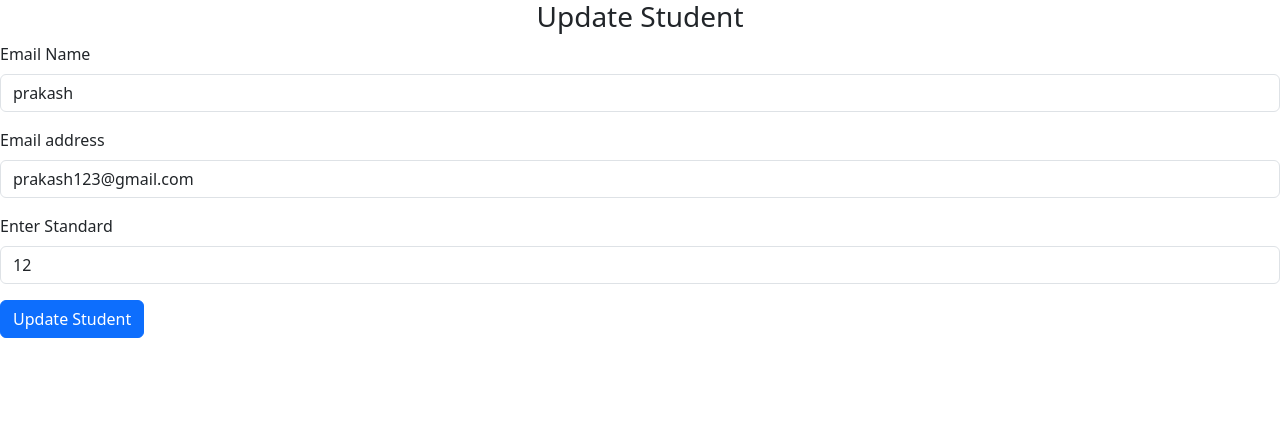
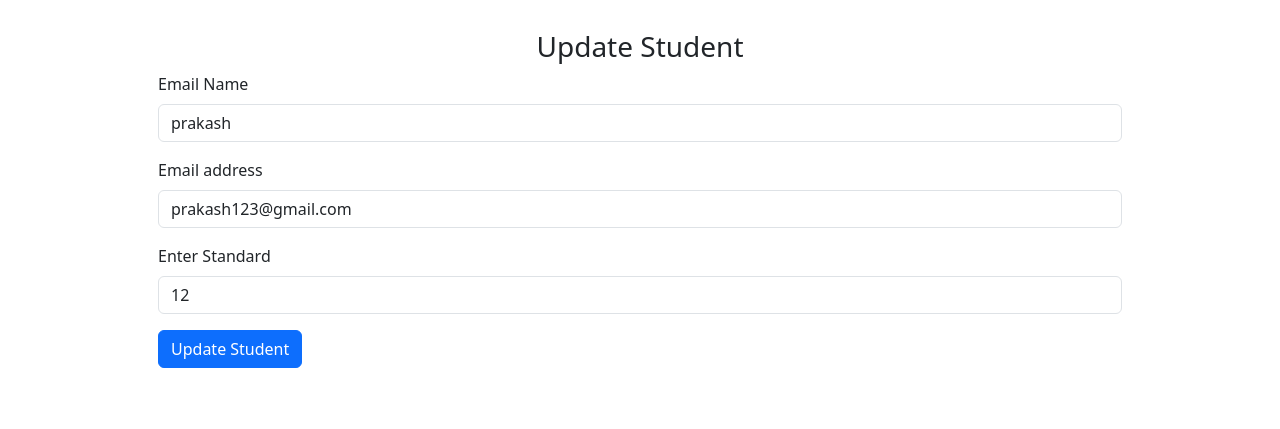
Before and after one commit to Manvesh-Dudhatra/Crude-Operation, a Django app: page /update-student/5 in a window 1280 px wide. Shown: the top 429 px of the page. Run offline with Django 5.2, Linux system fonts and the light colour scheme; data comes from the database, SQL or seed files in the repository; some libraries are stand-ins or nearby versions.

Commit message:
add update file

```diff
--- /dev/null
+++ b/students/static/css/update.css
@@ -0,0 +1,8 @@
+.update-form{
+    width: 80%;
+    margin: 0px auto;
+    padding: 30px;
+}
+.form-heading h3{
+    text-align: center;
+}
--- a/students/templates/update_student.html
+++ b/students/templates/update_student.html
@@ -15,7 +15,7 @@
     Update Student
     {% endblock %}
     {% block links %}
-       <link rel="stylesheet" href="{% static 'css/add.css' %}">
+       <link rel="stylesheet" href="{% static 'css/update.css' %}">
     {% endblock %}
 
     {% block content %}
```
